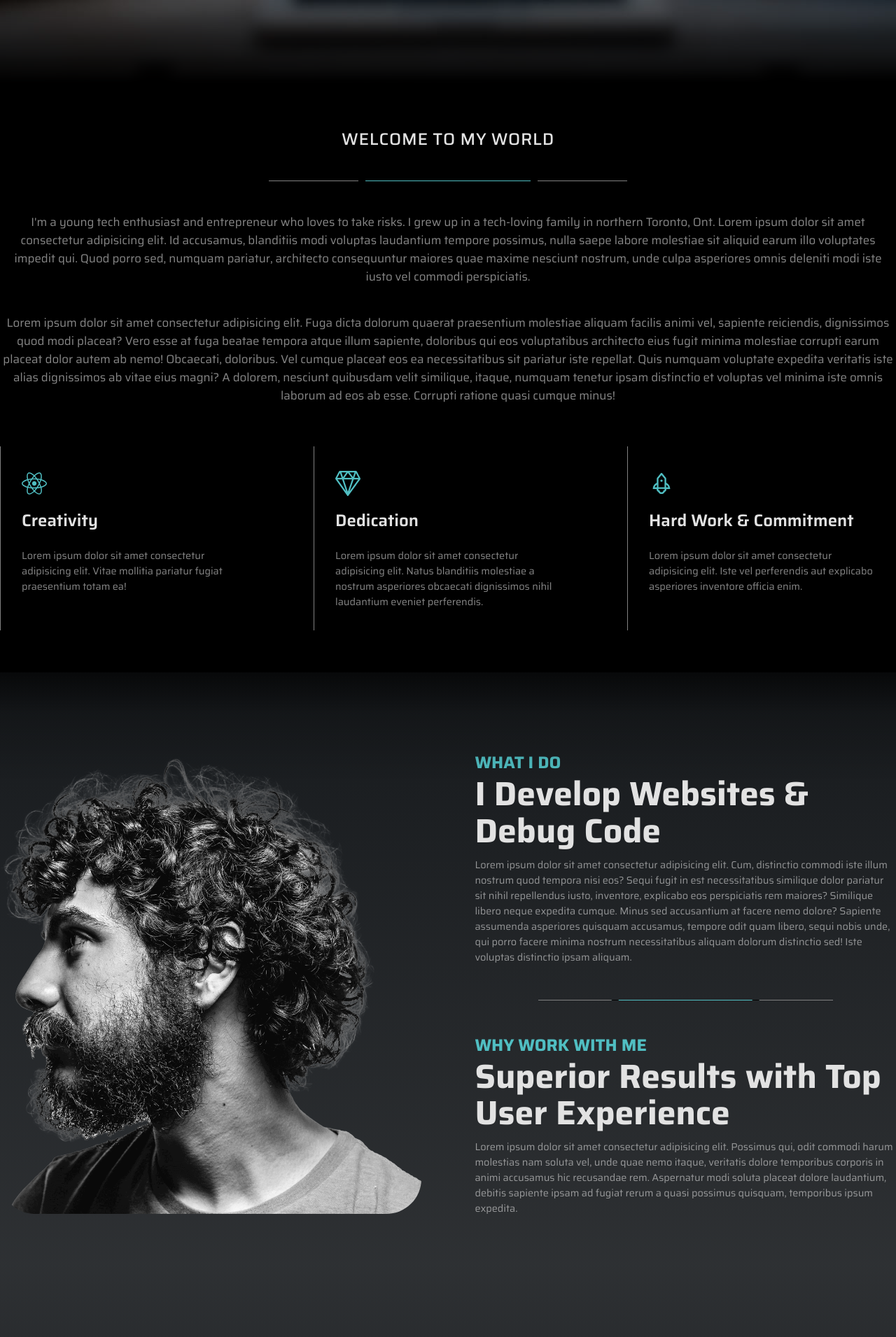
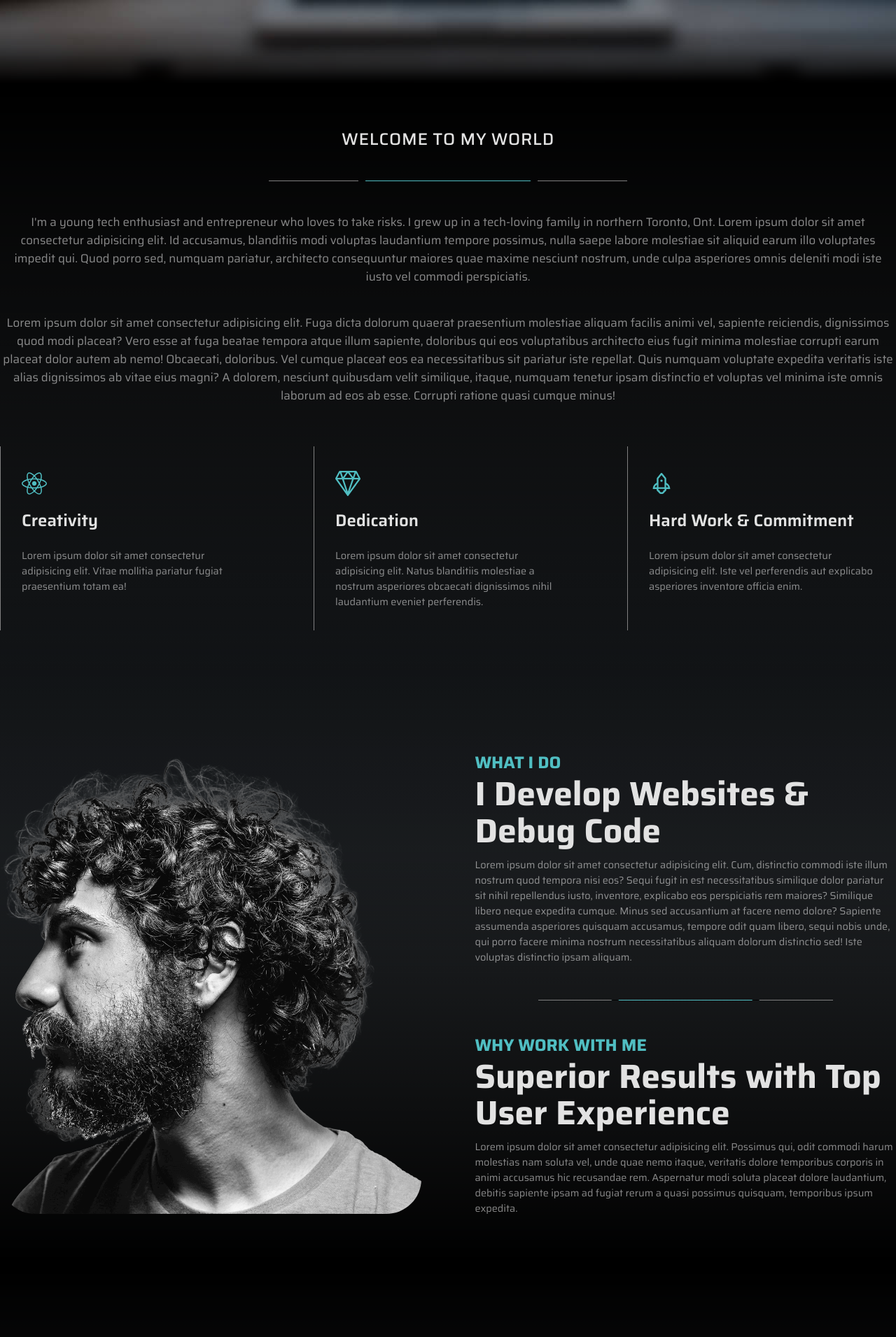
Before and after one commit to grosen-coding/grosen-portfolio, a React (Create React App) app: page / in a window 1280 px wide. Shown: the part 680-2591 px from the top of the page at 70% size. Built offline with nearby package versions, Linux system fonts and the light colour scheme.

Commit message:
fixed background linear-gradients on all sections

```diff
--- a/src/components/Header.jsx
+++ b/src/components/Header.jsx
@@ -35,6 +35,18 @@ const Container = styled.header`
   background-repeat: no-repeat;
   color: white;
   font-family: var(--font-title);
+
+  position: relative;
+
+  &:after {
+    content: "";
+    width: 100%;
+    bottom: 0;
+    height: 10%;
+    background: linear-gradient(to top, #000, #0003 70%, #0000);
+    position: absolute;
+    z-index: 5;
+  }
   /* border: 1px solid red; */
 
   /* &:before {
--- a/src/sections/About.jsx
+++ b/src/sections/About.jsx
@@ -79,27 +79,31 @@ export default About;
 const Container = styled.section`
   height: 100%;
   width: 100%;
-  background-color: #000;
+  background-image: linear-gradient(rgba(23, 26, 29, 0.9), rgba(23, 26, 29, 1));
+  background-position: center;
+  background-position: cover;
+  background-repeat: no-repeat;
+  font-family: var(--font-title);
+  padding: 40px 0;
   position: relative;
-  /* border: 1px solid blue; */
 
-  &:before {
+  &:after {
     content: "";
     width: 100%;
-    top: -200px;
-    height: 200px;
-    background: linear-gradient(to top, #000, #0003 70%, #0000);
+    top: 0;
+    height: 150%;
+    background: linear-gradient(to bottom, #000, #0003 70%, #0000);
     position: absolute;
     z-index: 5;
   }
 
-  &:after {
+  /* &:after {
     content: "";
     width: 100%;
     height: 200px;
     background: linear-gradient(to bottom, #000, #0003 50%, #0000);
     position: absolute;
-  }
+  } */
 
   font-family: var(--font-title);
   padding: 40px 0;
@@ -113,6 +117,9 @@ const AboutWrap = styled.div`
   margin: 0 auto;
   height: 100%;
   color: #e2e2e2;
+
+  position: relative;
+  z-index: 7;
   /* height: auto; */
   > p {
     text-align: center;
--- a/src/sections/Contact.jsx
+++ b/src/sections/Contact.jsx
@@ -6,7 +6,7 @@ function Contact() {
     <Container id="contact">
       <Wrap>
         <h1>
-          <span>Get in Touch With Me</span>
+          <span>Get in Touch Me</span>
           <div></div>
         </h1>
         <ContactForm>
@@ -29,19 +29,28 @@ const Container = styled.section`
   font-family: var(--font-title);
   padding-bottom: 60px;
   position: relative;
+  /* border: 1px solid blue; */
+
+  position: relative;
 
   &:before {
-    position: absolute;
-    top: 0;
-    left: 0;
-    right: 0;
-    bottom: 0;
-    background-color: #000;
     content: "";
     width: 100%;
-    /* height: 100%; */
-    /* z-index: 1; */
-    opacity: 0.3;
+    bottom: 0;
+    height: 20%;
+    background: linear-gradient(to top, #000, #0003 70%, #0000);
+    position: absolute;
+    z-index: 5;
+  }
+
+  &:after {
+    content: "";
+    width: 100%;
+    top: 0;
+    height: 200px;
+    background: linear-gradient(to bottom, #000, #0003 70%, #0000);
+    position: absolute;
+    z-index: 5;
   }
 `;
 
--- a/src/sections/Portfolio.jsx
+++ b/src/sections/Portfolio.jsx
@@ -70,13 +70,11 @@ function Portfolio() {
               <h3>Project Title 6</h3>
               <h5>project type</h5>
             </ProjectTitle>
-            {/* <ImgWrap className="project-img-wrap"> */}
             <ProjectImg
               className="project-card-img"
-              src="../img/5.jpg"
+              src="../img/2.jpg"
               alt=""
             />
-            {/* </ImgWrap> */}
           </Project>
         </Projects>
       </Wrap>
@@ -95,6 +93,17 @@ const Container = styled.section`
   background-repeat: no-repeat;
   font-family: var(--font-title);
   padding-bottom: 60px;
+  position: relative;
+
+  &:after {
+    content: "";
+    width: 100%;
+    bottom: 0;
+    height: 100%;
+    background: linear-gradient(to top, #000, #0003 70%, #0000);
+    position: absolute;
+    z-index: 5;
+  }
 `;
 
 const Wrap = styled.div`
@@ -103,6 +112,8 @@ const Wrap = styled.div`
   padding-top: 50px;
   margin: 0 auto;
   height: 100%;
+  position: relative;
+  z-index: 6;
   color: #e2e2e2;
   /* height: auto; */
 
@@ -156,6 +167,7 @@ const Project = styled.div`
   cursor: pointer;
   overflow: hidden;
   border-radius: 30px;
+  z-index: 7;
 
   &:hover .project-card-title {
     opacity: 1;
@@ -164,6 +176,7 @@ const Project = styled.div`
   &:hover .project-card-img {
     opacity: 0.4;
     transform: scale(1);
+    border: 1px solid;
   }
   /* height: auto; */
   &:nth-of-type(1) {
@@ -198,7 +211,7 @@ const ProjectTitle = styled.div`
   align-items: center;
   width: 100%;
   text-align: center;
-  z-index: 3;
+  z-index: 7;
   opacity: 0;
   transition: 0.3s;
 
--- a/src/sections/Resume.jsx
+++ b/src/sections/Resume.jsx
@@ -143,6 +143,17 @@ const Container = styled.section`
   background-repeat: no-repeat;
   font-family: var(--font-title);
   padding-bottom: 60px;
+  position: relative;
+
+  &:after {
+    content: "";
+    width: 100%;
+    top: 0;
+    height: 100%;
+    background: linear-gradient(to bottom, #000, #0003 70%, #0000);
+    position: absolute;
+    z-index: 5;
+  }
 `;
 
 const Wrap = styled.div`
@@ -152,6 +163,8 @@ const Wrap = styled.div`
   margin: 0 auto;
   height: 100%;
   color: #e2e2e2;
+  position: relative;
+  z-index: 6;
 
   h1 {
     margin-top: 20px;
--- a/src/sections/Services.jsx
+++ b/src/sections/Services.jsx
@@ -111,6 +111,17 @@ const Container = styled.section`
   background-repeat: no-repeat;
   font-family: var(--font-title);
   padding-bottom: 60px;
+  position: relative;
+
+  &:after {
+    content: "";
+    width: 100%;
+    bottom: 0;
+    height: 120%;
+    background: linear-gradient(to top, #000, #0003 70%, #0000);
+    position: absolute;
+    z-index: 5;
+  }
 `;
 
 const Wrap = styled.div`
@@ -120,7 +131,8 @@ const Wrap = styled.div`
   margin: 0 auto;
   height: 100%;
   color: #e2e2e2;
-
+  position: relative;
+  z-index: 7;
   h1 {
     margin-top: 20px;
     text-transform: uppercase;
--- a/src/sections/Skills.jsx
+++ b/src/sections/Skills.jsx
@@ -92,29 +92,19 @@ const Container = styled.section`
   background-repeat: no-repeat;
   font-family: var(--font-title);
   padding: 40px 0;
+  position: relative;
+
+  &:after {
+    content: "";
+    width: 100%;
+    top: 0;
+    height: 150%;
+    background: linear-gradient(to bottom, #000, #0003 70%, #0000);
+    position: absolute;
+    z-index: 5;
+  }
 
   /* border: 1px solid red; */
-  /* &:before {
-    position: absolute;
-    bottom: 0px;
-    left: 0;
-    content: "";
-    width: 100%;
-    height: 50%;
-    background-image: linear-gradient(rgba(23, 26, 29, 0), rgba(23, 26, 29, 1));
-    z-index: 1;
-  }
-
-  &:after {
-    position: absolute;
-    top: 0px;
-    left: 0;
-    content: "";
-    width: 100%;
-    height: 50%;
-    background-image: linear-gradient(rgba(23, 26, 29, 1), rgba(23, 26, 29, 0));
-    z-index: -1;
-  } */
 `;
 
 const Wrap = styled.div`
@@ -123,6 +113,8 @@ const Wrap = styled.div`
   margin: 0 auto;
   height: 500px;
   color: #e2e2e2;
+  position: relative;
+  z-index: 6;
   /* height: auto; */
   padding: 40px 0;
   /* border: 1px solid blue; */
--- a/src/sections/WhatIDo.jsx
+++ b/src/sections/WhatIDo.jsx
@@ -55,6 +55,17 @@ const Container = styled.section`
   background-repeat: no-repeat;
   font-family: var(--font-title);
   padding: 40px 0;
+  position: relative;
+
+  &:after {
+    content: "";
+    width: 100%;
+    bottom: 0;
+    height: 100%;
+    background: linear-gradient(to top, #000, #0001 70%, #0000);
+    position: absolute;
+    z-index: 5;
+  }
 `;
 
 const Wrap = styled.div`
@@ -64,6 +75,9 @@ const Wrap = styled.div`
   margin: 0 auto;
   height: 100%;
   color: #e2e2e2;
+  position: relative;
+  z-index: 6;
+
   /* height: auto; */
   & > div {
     display: flex;
```
